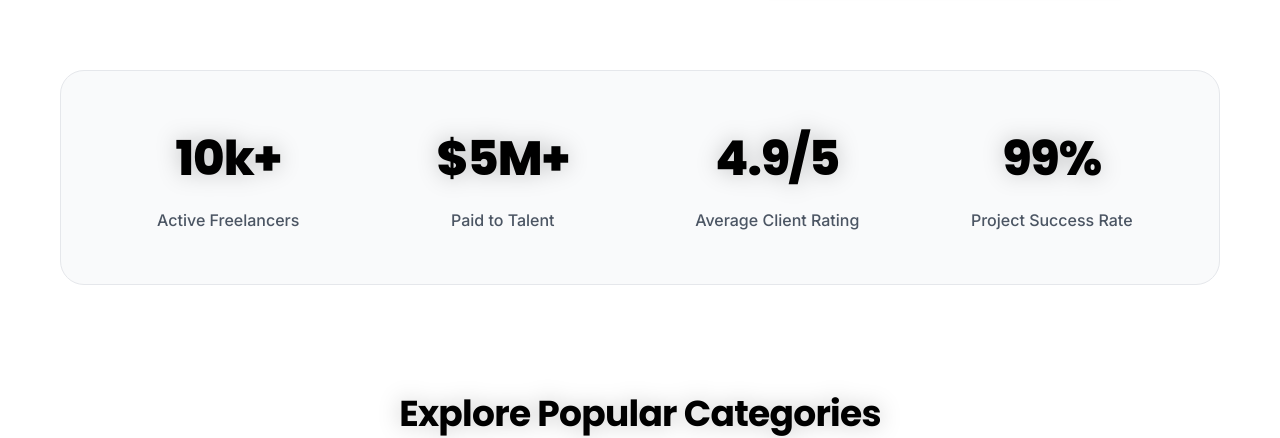
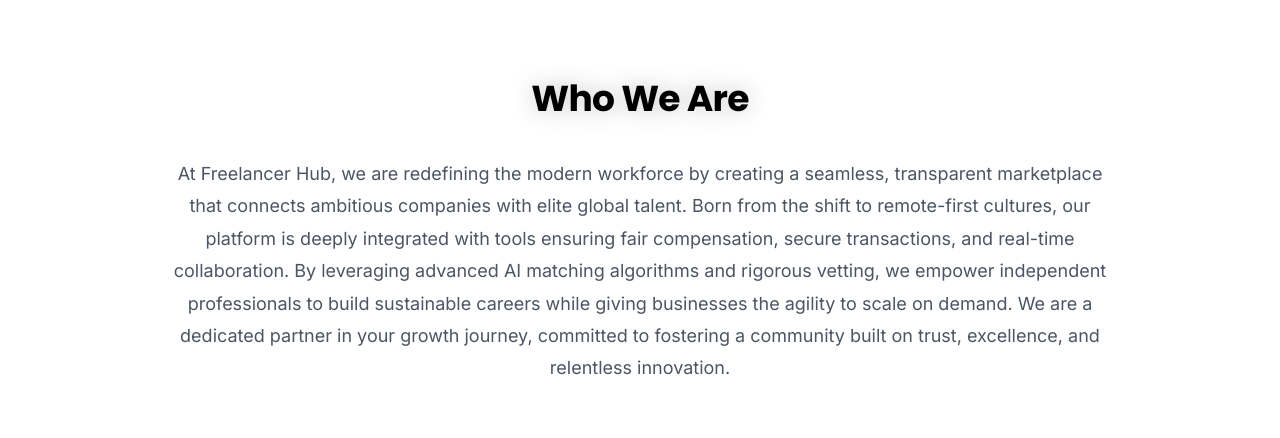
Before and after one commit to sanjaykumardk2006/FSD, a React (Vite) app in the folder client/: page / in a window 1280 px wide. Shown: the part 797-1235 px from the top of the page. Built offline with nearby package versions, Linux system fonts and the light colour scheme; no server answers.

Commit message:
comitted

```diff
--- a/client/src/pages/Home.jsx
+++ b/client/src/pages/Home.jsx
@@ -60,6 +60,14 @@ export const Home = () => {
                <div style={{ position: 'absolute', inset: '0', background: 'linear-gradient(to top right, rgba(0,0,0,0.1), transparent)', pointerEvents: 'none' }}></div>
             </div>
           </div>
+        </section>
+
+        {/* Who We Are */}
+        <section className="content-section" style={{ maxWidth: '1000px', margin: '0 auto 80px', padding: '0 20px', textAlign: 'center' }} ref={(el) => sectionRefs.current.push(el)}>
+          <h2 style={{ fontSize: '36px', marginBottom: '30px' }}>Who We Are</h2>
+          <p style={{ fontSize: '18px', color: 'var(--text-secondary)', lineHeight: '1.8', textAlign: 'center' }}>
+            At Freelancer Hub, we are redefining the modern workforce by creating a seamless, transparent marketplace that connects ambitious companies with elite global talent. Born from the shift to remote-first cultures, our platform is deeply integrated with tools ensuring fair compensation, secure transactions, and real-time collaboration. By leveraging advanced AI matching algorithms and rigorous vetting, we empower independent professionals to build sustainable careers while giving businesses the agility to scale on demand. We are a dedicated partner in your growth journey, committed to fostering a community built on trust, excellence, and relentless innovation.
+          </p>
         </section>
 
         {/* 2. Statistics */}
```
